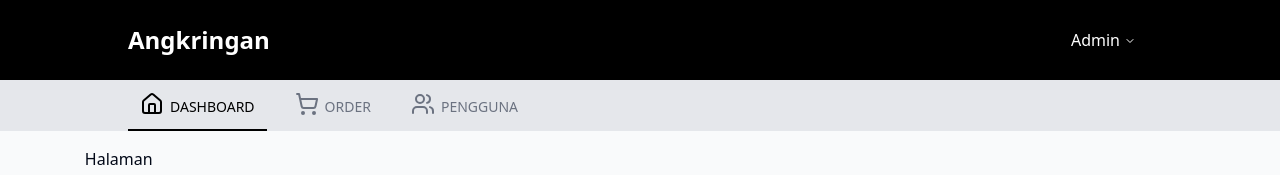
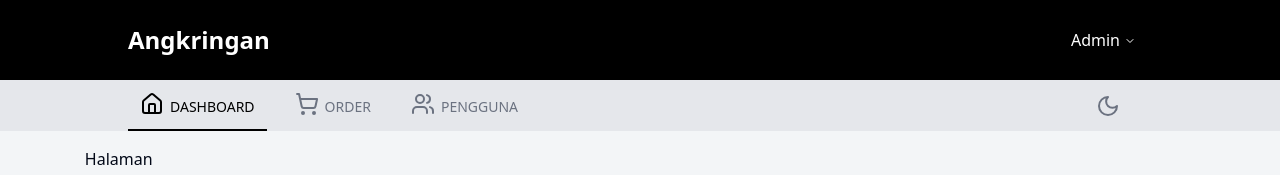
Before and after one commit to rifkyhilman/Angkringan-client, a React (Vite) app: page /dashboard in a window 1280 px wide. Shown: the top 175 px of the page. Built offline with nearby package versions, Linux system fonts and the light colour scheme.

Commit message:
:lipstick: Add button toggle switch theme to dark
add button toggle switch theme to dark

```diff
--- a/src/components/Navbar.jsx
+++ b/src/components/Navbar.jsx
@@ -1,3 +1,4 @@
+import { useState } from "react";
 import { Link, useLocation } from "react-router-dom";
 import { Button } from "@/components/ui/button";
 import { Sheet, SheetTrigger, SheetContent, SheetHeader, SheetTitle } from "@/components/ui/sheet";
@@ -14,7 +15,9 @@ import {
     LogOut,
     House,
     ShoppingCart,
-    Users
+    Users,
+    Moon,
+    Sun
 } from "lucide-react";
 
 
@@ -50,6 +53,13 @@ const Navbar = () => {
         }
 
         return classes
+    }
+
+    const [dark, setDark] = useState(false);
+
+    const darkModeHandler = () => {
+        setDark(!dark);
+        document.body.classList.toggle("dark");
     }
 
     return (
@@ -112,7 +122,7 @@ const Navbar = () => {
                     </Sheet>
                 </div>
             </div>
-            <div className="sticky top-0 bg-gray-200 text-gray-500 max-sm:hidden">
+            <div className="sticky top-0 bg-gray-200 text-gray-500 flex justify-between max-sm:hidden">
                 <NavigationMenu className="ml-[8rem]">
                     <NavigationMenuList>
                         {dataLink.map(data => {
@@ -129,6 +139,16 @@ const Navbar = () => {
                         )}
                     </NavigationMenuList>
                 </NavigationMenu>
+                <NavigationMenu className="mr-[10rem]">
+                    <button onClick={()=> darkModeHandler()}>
+                        {
+                            dark && <Sun />
+                        }
+                        {
+                            !dark && <Moon />
+                        }
+                    </button>
+                </NavigationMenu>
             </div>
         </>
     )
--- a/src/styles/index.css
+++ b/src/styles/index.css
@@ -3,7 +3,7 @@
 @tailwind utilities;
 @layer base {
   :root {
-    --background: 0 0% 100%;
+    --background: 210 20% 96%;
     --foreground: 222.2 84% 4.9%;
     --card: 0 0% 100%;
     --card-foreground: 222.2 84% 4.9%;
@@ -61,7 +61,7 @@
     @apply border-border;
   }
   body {
-    @apply bg-gray-50 text-foreground;
+    @apply bg-background text-foreground;
   }
 }
 @layer components {
```
